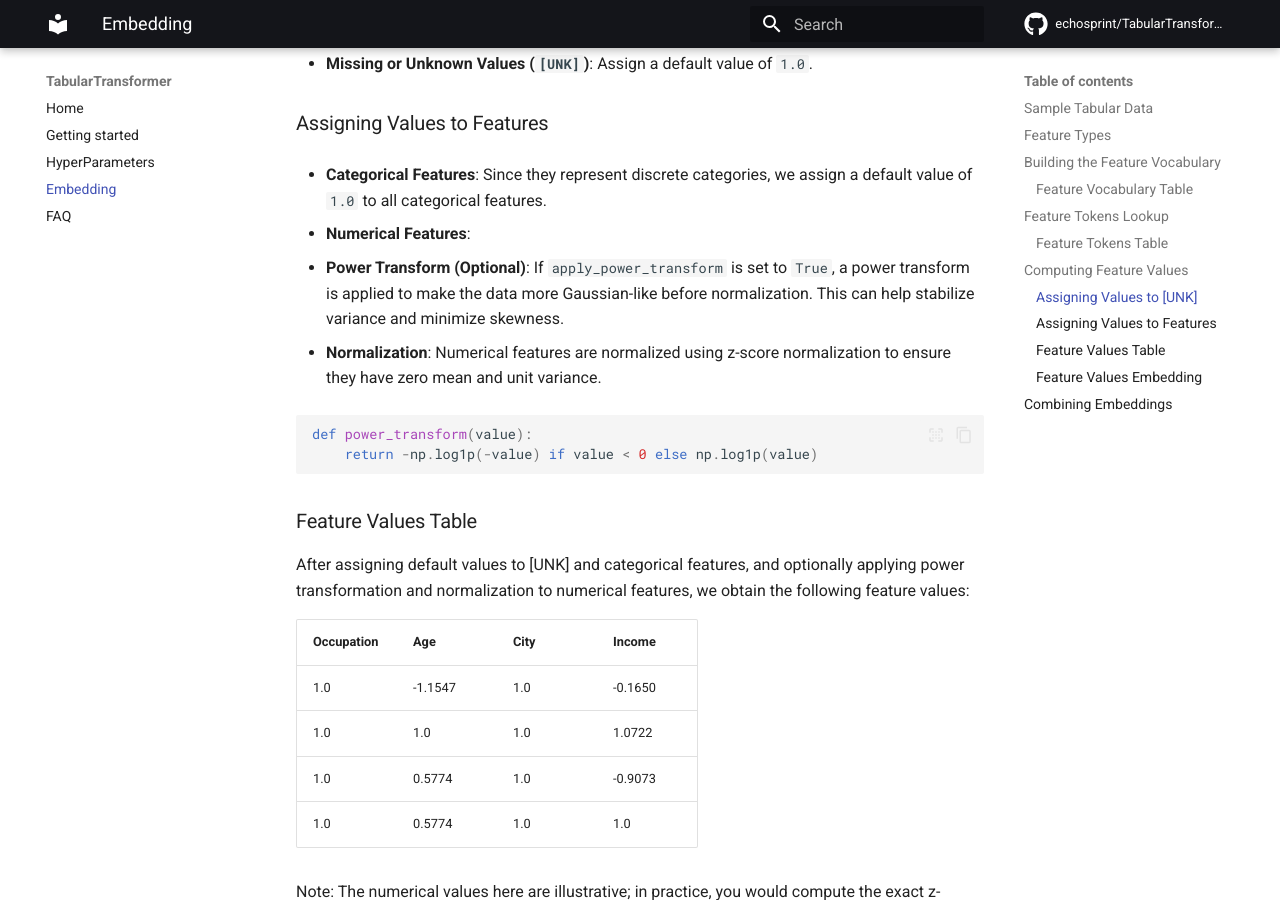
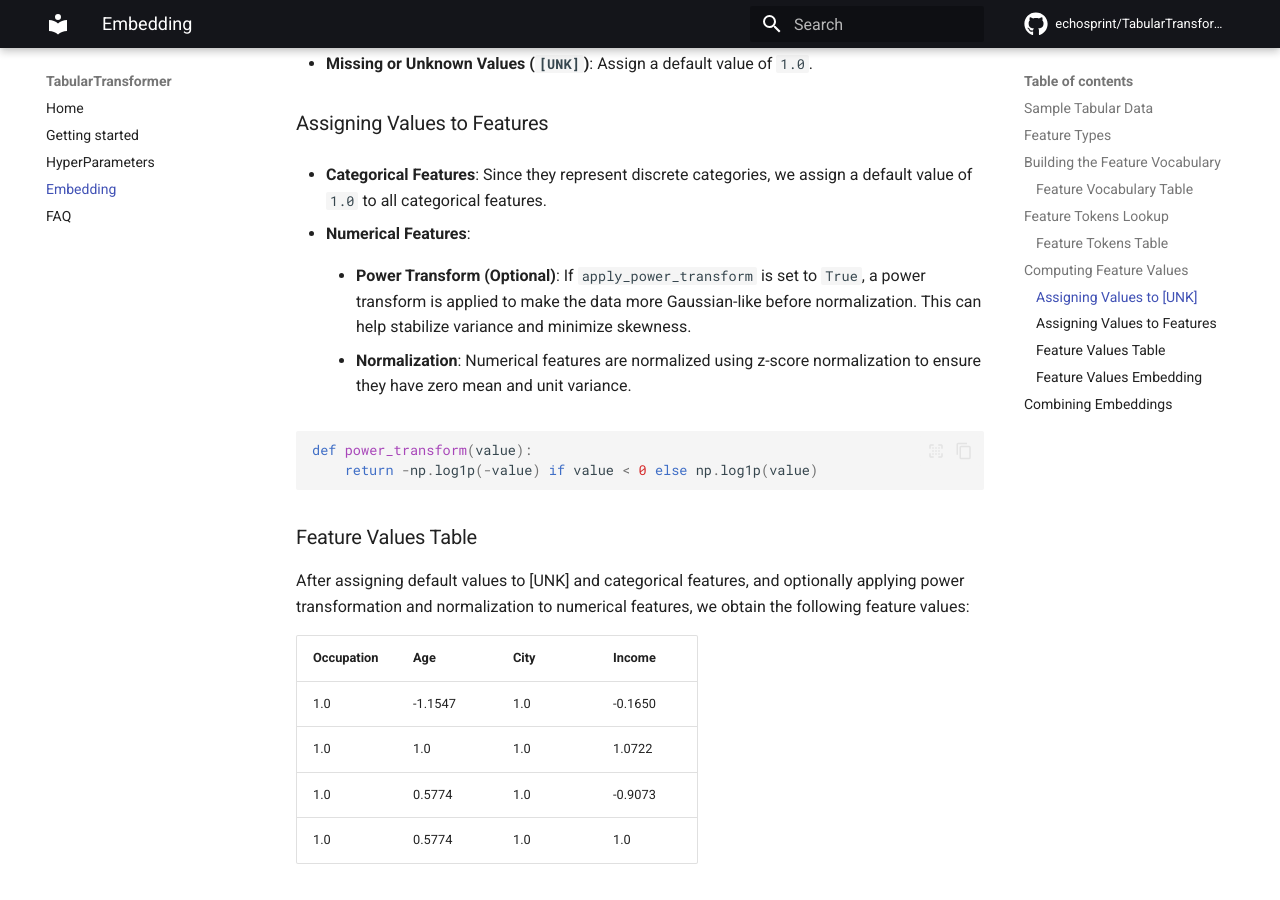
Before and after one commit to echosprint/TabularTransformer, an MkDocs documentation site: the page built from docs/embedding.md, in a window 1280 px wide and 900 px high, scrolled down 2901 px. Built offline with MkDocs 1.6.1 and Material for MkDocs 9.7.7, drawn with Linux system fonts in a browser that asks for light colours; comment, search, counter and statistics services are not loaded.

````diff
--- a/docs/embedding.md
+++ b/docs/embedding.md
@@ -88,9 +88,9 @@ For each feature, we also compute a **Feature Value**, which captures the magnit
 
 - **Numerical Features**:
 
-  * **Power Transform (Optional)**: If `apply_power_transform` is set to `True`, a power transform is applied to make the data more Gaussian-like before normalization. This can help stabilize variance and minimize skewness.
+    - **Power Transform (Optional)**: If `apply_power_transform` is set to `True`, a power transform is applied to make the data more Gaussian-like before normalization. This can help stabilize variance and minimize skewness.
 
-  * **Normalization**: Numerical features are normalized using z-score normalization to ensure they have zero mean and unit variance.
+    - **Normalization**: Numerical features are normalized using z-score normalization to ensure they have zero mean and unit variance.
 
 
 ```python
````
